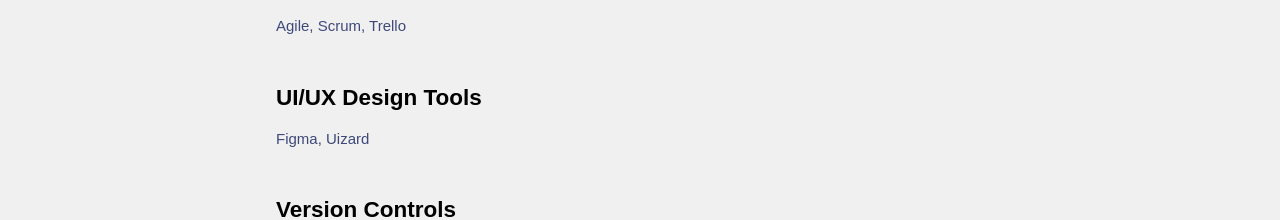
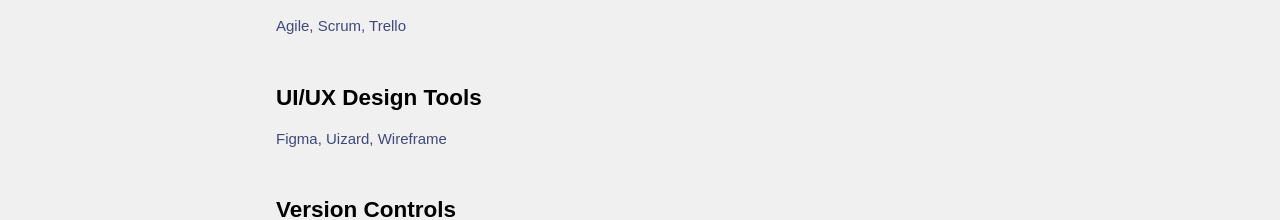
Before and after one commit to jvang0620/Personal-Portfolio, a React (Create React App) app: page / in a window 1280 px wide. Shown: the part 1585-1805 px from the top of the page. Built offline with nearby package versions, Linux system fonts and the light colour scheme.

Commit message:
adding wireframe to ui/ux skill

```diff
--- a/src/pages/Home.js
+++ b/src/pages/Home.js
@@ -106,7 +106,7 @@
           <li className="item">
             <h2>UI/UX Design Tools</h2>
             <p>
-              Figma, Uizard
+              Figma, Uizard, Wireframe
             </p>
           </li>
 
```
